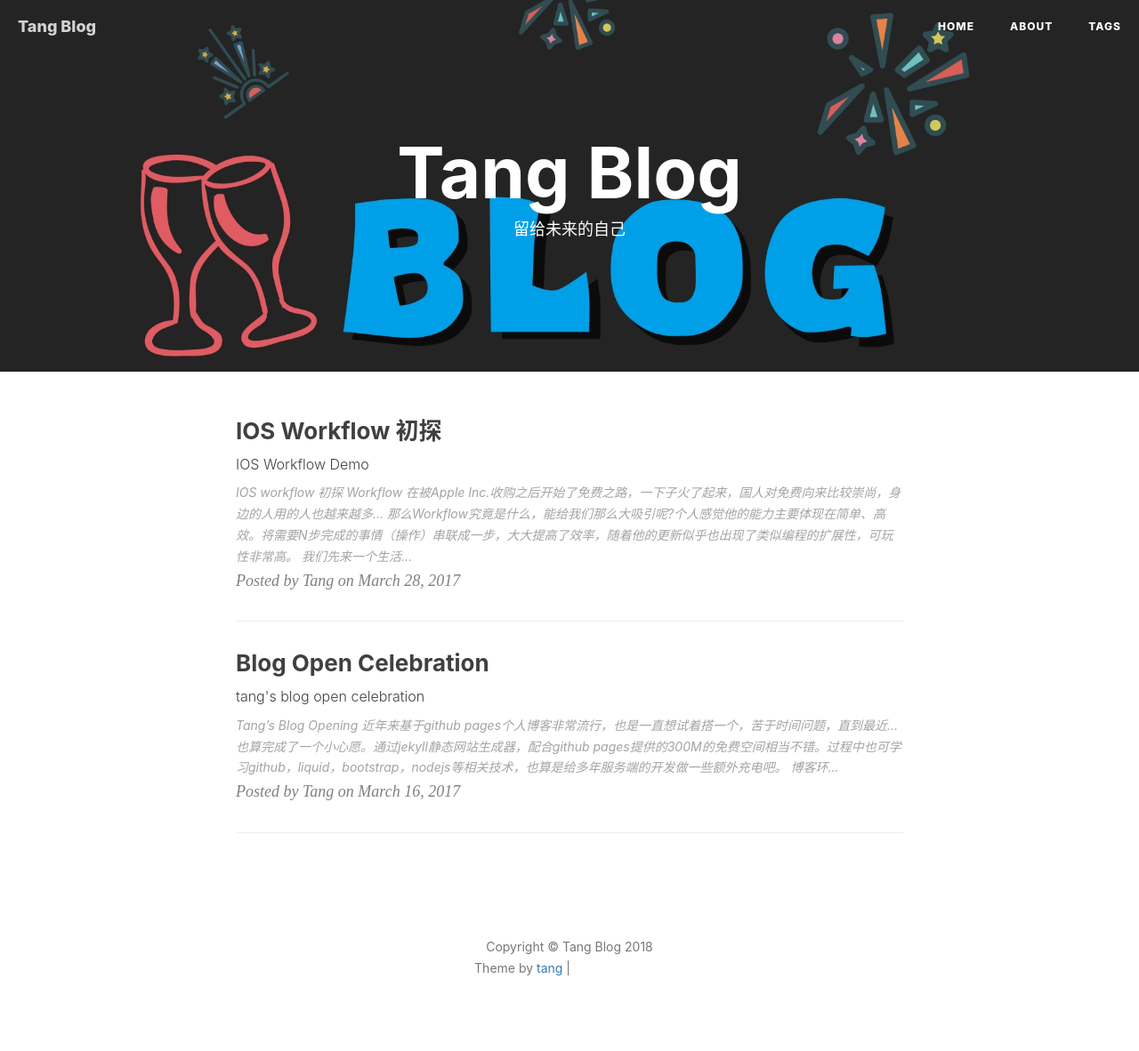
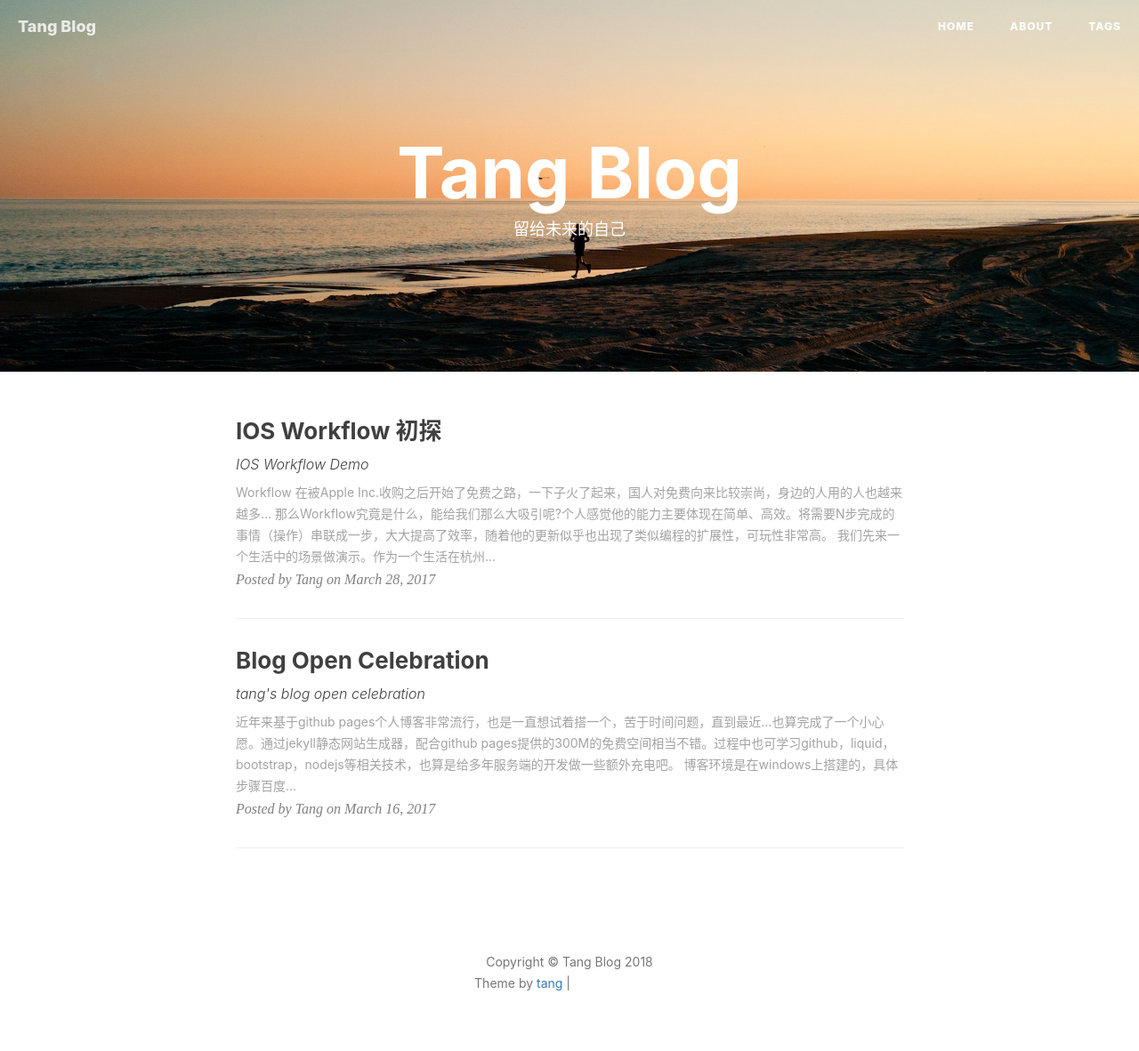
Before and after one commit to tanghub/tanghub, a Jekyll site: the page built from index.html, in a window 1280 px wide. Shown: the whole page at 89% size. Built offline with Jekyll 4.4.1, drawn with Linux system fonts in a browser that asks for light colours; nearby versions of some CDN libraries; the list of posts is cut into pages by our own code; comment, search, counter and statistics services are not loaded; grey boxes are pictures that could not be loaded.

Commit message:
style update

```diff
--- a/_posts/2017-03-16-celebration.markdown
+++ b/_posts/2017-03-16-celebration.markdown
@@ -12,9 +12,6 @@ tags: life
 ---
 
 
-
-
-## Tang's Blog Opening
 
 近年来基于github pages个人博客非常流行，也是一直想试着搭一个，苦于时间问题，直到最近...也算完成了一个小心愿。通过[jekyll](http://jekyll.com.cn/)静态网站生成器，配合github pages提供的300M的免费空间相当不错。过程中也可学习github，liquid，bootstrap，nodejs等相关技术，也算是给多年服务端的开发做一些额外充电吧。
 
--- a/_posts/2017-03-28-workflow-demo.markdown
+++ b/_posts/2017-03-28-workflow-demo.markdown
@@ -11,7 +11,6 @@ tags: life
 
 ---
 
-## IOS workflow 初探
 
 Workflow 在被[Apple Inc.](http://www.apple.com/)收购之后开始了免费之路，一下子火了起来，国人对免费向来比较崇尚，身边的人用的人也越来越多...
 
```
Also changed, not shown: other parts of _posts/2017-03-16-celebration.markdown (+1 -1 lines), css/tang-blog.css (+5 -4 lines), less/tang-blog.less (+5 -4 lines), css/tang-blog.min.css, img/home-bg.jpg, 1 other file.
